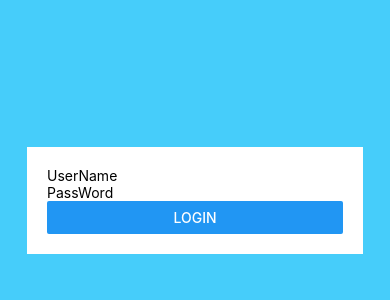
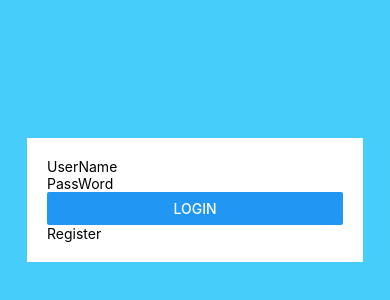
Before and after one commit to tuantran1986/native-thachpham-bai28-bai33-demo, a React Native app: screen /login in a window 390 px wide. Shown: the part 222-522 px from the top of the page. Built offline with nearby package versions, Linux system fonts and the light colour scheme.

Commit message:
bai 30 - dieu huong LOGIN va REGISTER

```diff
--- a/App.tsx
+++ b/App.tsx
@@ -1,7 +1,7 @@
 import { StatusBar } from "expo-status-bar";
 import { StyleSheet, Text, View } from "react-native";
-import LoginPage from "./assets/src/presentation/pages/Login";
+import AppNavigation from "./assets/src/presentation/navigation/AppNavigation";
 
 export default function App() {
-  return <LoginPage />;
+  return <AppNavigation />;
 }
--- /dev/null
+++ b/assets/src/presentation/navigation/AppNavigation.tsx
@@ -0,0 +1,34 @@
+import "react-native-gesture-handler"; // CYDB - phải import ở đầu
+import { NavigationContainer } from "@react-navigation/native";
+import { createStackNavigator } from "@react-navigation/stack";
+import LoginPage from "../pages/auth/Login";
+import RegisterPage from "../pages/auth/Register";
+
+const Stack = createStackNavigator(); // xếp chồng các màn hình
+
+export default function AppNavigation() {
+  return (
+    <NavigationContainer>
+      <Stack.Navigator
+        screenOptions={{
+          headerShown: false, // Ẩn header mặc định
+        }}
+      >
+        <Stack.Screen name="auth" component={AuthNavigation} />
+      </Stack.Navigator>
+    </NavigationContainer>
+  );
+}
+
+function AuthNavigation() {
+  return (
+    <Stack.Navigator
+      screenOptions={{
+        headerShown: false, // Ẩn header mặc định
+      }}
+    >
+      <Stack.Screen name="login" component={LoginPage} />
+      <Stack.Screen name="register" component={RegisterPage} />
+    </Stack.Navigator>
+  );
+}
--- /dev/null
+++ b/assets/src/presentation/pages/auth/Login.tsx
@@ -0,0 +1,39 @@
+import { useNavigation } from "@react-navigation/native";
+import { Alert, Button, StyleSheet, Text, TextInput, View } from "react-native";
+
+export default function LoginPage() {
+  const navigation = useNavigation(); // cydb - điều hướng = useNavigation
+
+  // ------------ RENDER ------------
+  return (
+    <View style={styles.container}>
+      <View style={{ backgroundColor: "white", padding: 20, width: "96%" }}>
+        <TextInput placeholder="UserName" />
+        <TextInput placeholder="PassWord" />
+        <Button
+          title="Login"
+          onPress={() => {
+            Alert.alert("LOGIN");
+          }}
+        />
+        <Text
+          onPress={() => {
+            navigation.navigate("register"); // điều hướng = navigate("name")
+          }}
+        >
+          Register
+        </Text>
+      </View>
+    </View>
+  );
+}
+
+const styles = StyleSheet.create({
+  container: {
+    flex: 1,
+    backgroundColor: "#46cdfa",
+    alignItems: "center",
+    justifyContent: "center",
+    padding: 20,
+  },
+});
--- a/assets/src/presentation/pages/Login.tsx
+++ b/assets/src/presentation/pages/auth/Register.tsx
@@ -1,15 +1,20 @@
+import { useNavigation } from "@react-navigation/native";
 import { Alert, Button, StyleSheet, Text, TextInput, View } from "react-native";
 
-export default function LoginPage() {
+export default function RegisterPage() {
+  const navigation = useNavigation(); // cydb - điều hướng = useNavigation
+
+  // ------------ render ------------
   return (
     <View style={styles.container}>
       <View style={{ backgroundColor: "white", padding: 20, width: "96%" }}>
         <TextInput placeholder="UserName" />
+        <TextInput placeholder="Email" />
         <TextInput placeholder="PassWord" />
         <Button
-          title="Login"
+          title="Submit"
           onPress={() => {
-            Alert.alert("LOGIN");
+            navigation.navigate("login"); // điều hướng = navigate("name")
           }}
         />
       </View>
```
Also changed, not shown: package.json (+10 -1 lines), assets/src/presentation/pages/inApp/Home.tsx (renamed from assets/src/presentation/pages/Home.tsx), assets/src/presentation/pages/inApp/Posts.tsx (renamed from assets/src/presentation/pages/Posts.tsx), assets/src/presentation/pages/inApp/Profile.tsx (renamed from assets/src/presentation/pages/Profile.tsx), assets/src/presentation/pages/inApp/Setting.tsx (renamed from assets/src/presentation/pages/Setting.tsx), 2 other files (tests, documents, lock files or other folders).
